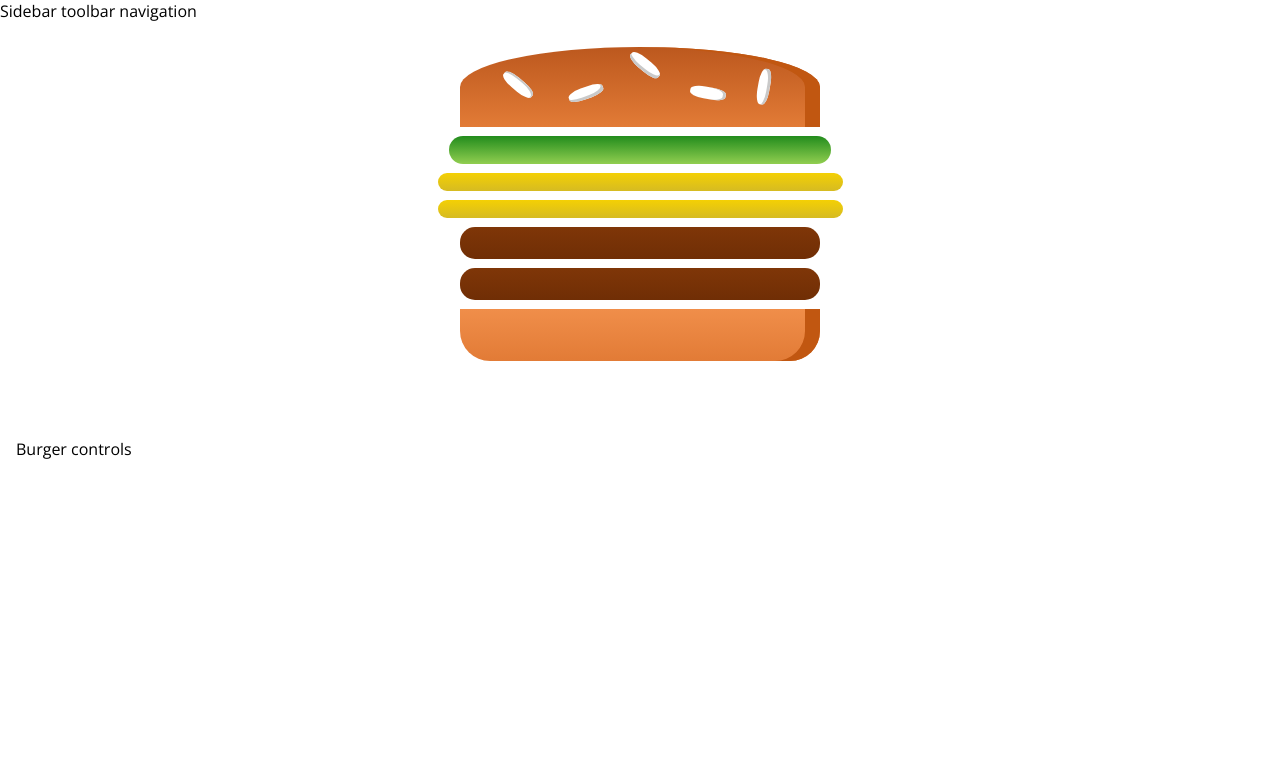
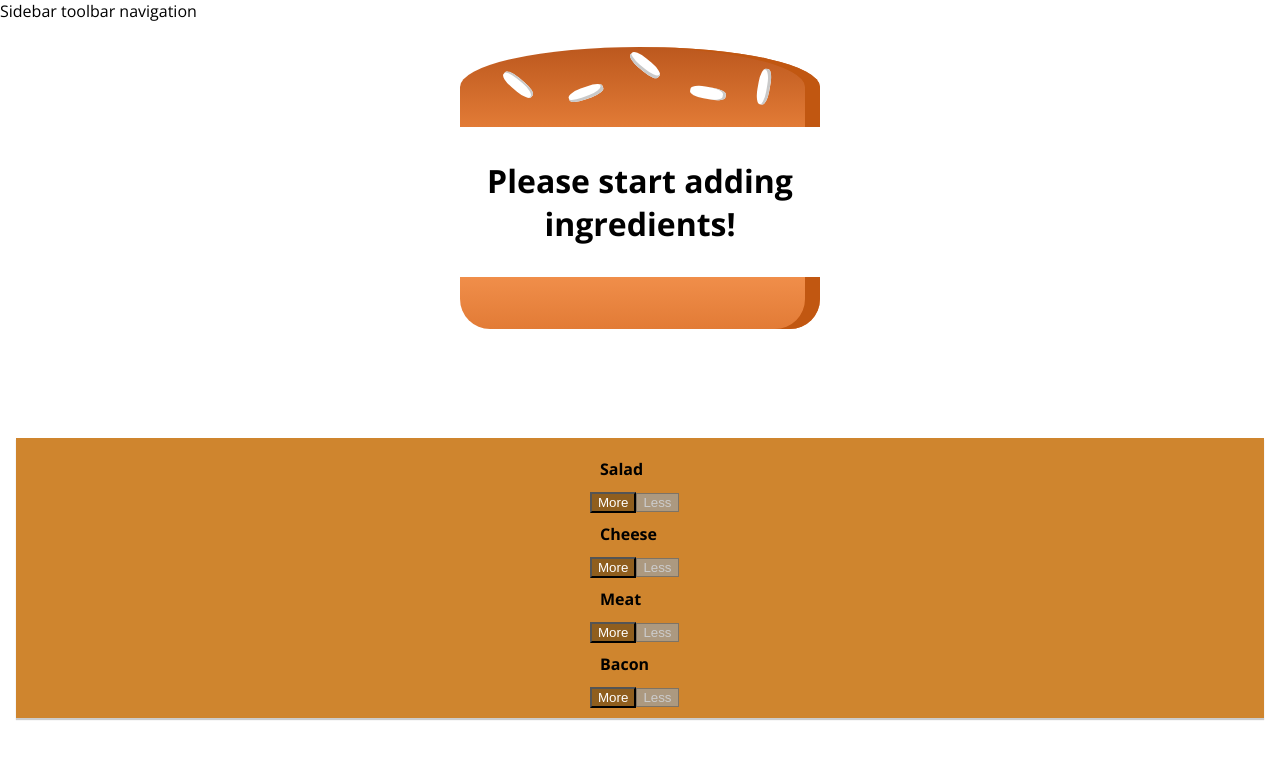
Before and after one commit to sayantisarkar/BurgerApplication_React, a React app: page / in a window 1280 px wide. Shown: the top 758 px of the page. Built offline with nearby package versions, Linux system fonts and the light colour scheme.

Commit message:
Add and remove ingredients control logic added

```diff
--- a/src/components/Burger/BuildControls/BuildControl/BuildControl.js
+++ b/src/components/Burger/BuildControls/BuildControl/BuildControl.js
@@ -1,12 +1,12 @@
 import React from 'react';
-import classes from './BuilControl.css';
+import classes from './BuildControl.module.css';
 
 const buildControl = props=>{
     return (
-        <div>
-            <div>{props.label}</div>
-            <button>More</button>
-            <button>Less</button>
+        <div className={classes.BuildControl}>
+            <div className={classes.Label}>{props.label}</div>
+            <button className={classes.More} onClick={props.add}>More</button>
+            <button className={classes.Less} onClick={props.remove} disabled={props.disabled}>Less</button>
         </div>
 
 
--- a/src/components/Burger/BuildControls/BuildControls.js
+++ b/src/components/Burger/BuildControls/BuildControls.js
@@ -1,13 +1,28 @@
 import React from 'react';
-import './BuildControls.css';
+import classes from './BuildControls.module.css';
+import BuildControl from './BuildControl/BuildControl';
 
-const buildControls = props =>{
-    return (
-        <div>
+const controls = [
+  {label:'Salad', type:'salad'},
+  {label:'Cheese', type:'cheese'},
+  {label:'Meat', type:'meat'},
+  {label:'Bacon', type:'bacon'}
+];
 
+
+
+const buildControls = props => (
+        <div className={classes.BuildControls}>
+            {controls.map(ctrl=>(
+                <BuildControl
+                key={ctrl.label}
+                label={ctrl.label}
+                add ={()=>props.addIngredient(ctrl.type)}
+                remove={()=>props.removeIngredient(ctrl.type)}
+                disabled= {props.disabled[ctrl.type]}
+                />
+            ))}
         </div>
-
-    );
-}
+);
 
 export default buildControls;
--- a/src/components/Burger/BuildControls/BuildControls.css
+++ b/src/components/Burger/BuildControls/BuildControls.module.css
@@ -1,8 +1,8 @@
 .BuildControls{
     width:100%;
     background-color: #CF852E;
-    /* display: flex;
-    flex-flow: column; */
+    display: flex;
+    flex-flow: column;
     align-items: center;
     box-shadow: 0 2px 1px #ccc;
     margin: auto;
--- a/src/components/Burger/Burger.js
+++ b/src/components/Burger/Burger.js
@@ -4,12 +4,19 @@ import classes from '../Burger/Burger.module.css';
 
 const burger = (props)=>{
 
-   const transformedIngredients = Object.keys(props.ingredients)
+   let transformedIngredients = Object.keys(props.ingredients)
     .map(igkey=> {
         return [...Array(props.ingredients[igkey])].map((_,i)=>{
             return <BurgerIngredient key={igkey + i} type={igkey} />
         });
-    });
+      })
+        .reduce((arr,el)=>{
+           return arr.concat(el)
+        },[]);
+
+    if (transformedIngredients.length === 0){
+        transformedIngredients = <p>Please start adding ingredients!</p>
+    }
     return(
     <div className={classes.Burger}>
     <BurgerIngredient type='bread-top'/>
--- a/src/components/Burger/BurgerIngredient/BurgerIngredient.js
+++ b/src/components/Burger/BurgerIngredient/BurgerIngredient.js
@@ -39,8 +39,8 @@ import PropTypes from 'prop-types';
 
 }
 
-//DEfining proptypes
-BurgerIngredient.PropTypes = {
+//Defining proptypes
+BurgerIngredient.propTypes = {
     type: PropTypes.string.isRequired
 };
 
--- a/src/containers/BurgerBuilder.js
+++ b/src/containers/BurgerBuilder.js
@@ -1,21 +1,72 @@
 import React, {Component} from 'react';
 import Aux from '../hoc/Auxillary/Auxillary';
 import Burger from '../components/Burger/Burger';
+import BuildControls from '../components/Burger/BuildControls/BuildControls'
+
+const INGREDIENT_PRICES = {
+    salad:1,
+    meat:3,
+    bacon:2,
+    cheese:1.5
+};
 
 class BurgerBuilder extends Component {
 
     state = {
         ingredients:{
-            salad:1,
-            cheese:2,
-            meat:2
+            salad:0,
+            cheese:0,
+            meat:0,
+            bacon:0
+        },
+        totalPrice:4
+    }
+
+    addIngredientHandler = (type)=>{
+        const oldCount = this.state.ingredients[type];
+        const updatedCount = oldCount+1;
+        const updatedIngredients = {...this.state.ingredients};
+        updatedIngredients[type] = updatedCount;
+        const priceAddition = INGREDIENT_PRICES[type];
+        const newPrice = this.state.totalPrice + priceAddition;
+        this.setState ({
+            ingredients: updatedIngredients,
+            totalPrice: newPrice
+        });
+    }
+
+    deleteIngredientHandler = (type)=>{
+        const oldCount = this.state.ingredients[type];
+        if(oldCount<=0){
+            return;
         }
+        const updatedCount = oldCount-1;
+        const updatedIngredients = {...this.state.ingredients};
+        updatedIngredients[type] = updatedCount;
+        const priceDeduction = INGREDIENT_PRICES[type];
+        const newPrice = this.state.totalPrice - priceDeduction;
+        this.setState ({
+            ingredients: updatedIngredients,
+            totalPrice: newPrice
+        });
+
     }
+
+
     render(){
+        const disabledInfo = {...this.state.ingredients};
+        for(let key in disabledInfo){
+            disabledInfo[key]= disabledInfo[key]<= 0;
+        }
+
         return (
            <Aux>
                <Burger ingredients={this.state.ingredients}/>
-               <div>Burger controls</div>
+               <BuildControls
+               addIngredient={this.addIngredientHandler}
+               removeIngredient= {this.deleteIngredientHandler}
+               disabled={disabledInfo}
+               />
             </Aux>
         );
     }
```
